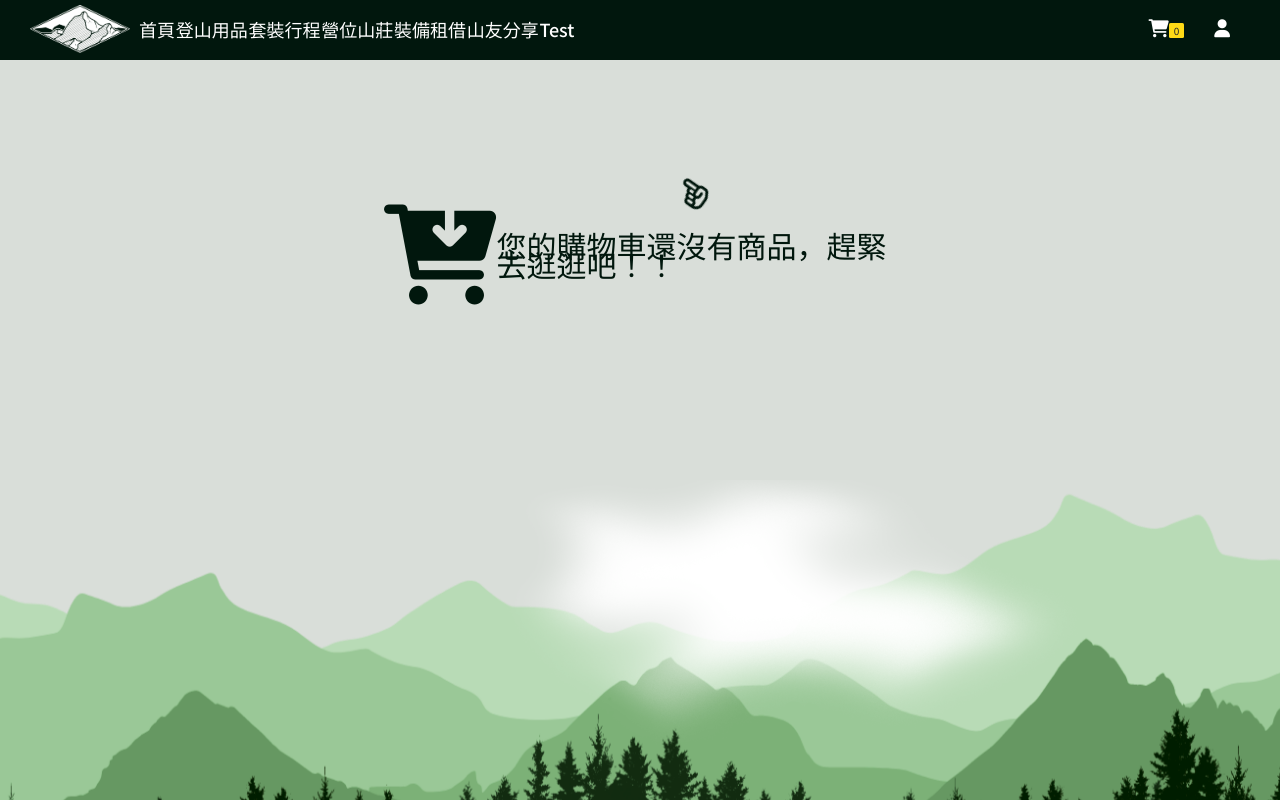
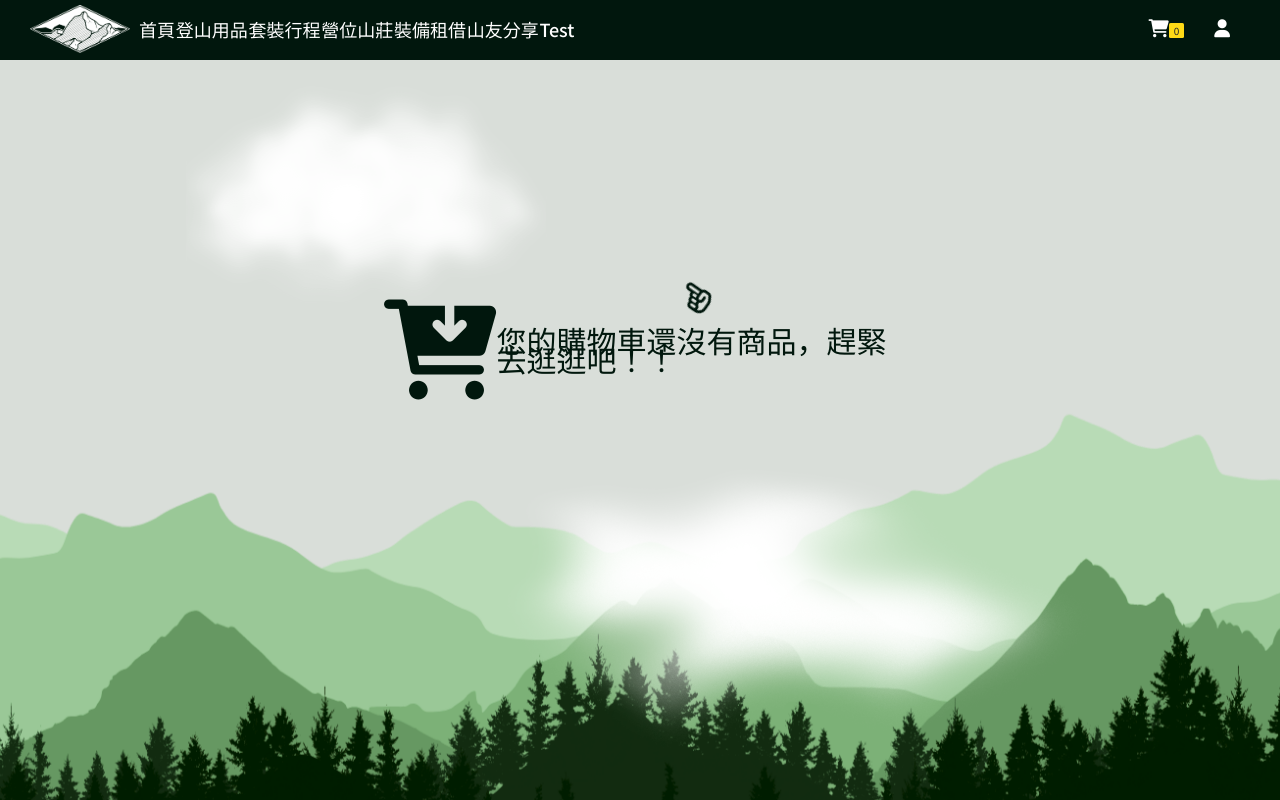
Before and after one commit to ZHANYIRU/react-1214, a React (Create React App) app: page /cart in a window 1280 px wide. Shown: the top 800 px of the page. Built offline with nearby package versions, Linux system fonts and the light colour scheme; no server answers.

Commit message:
購物車版面調整

```diff
--- a/src/pages/Cart/Cart.js
+++ b/src/pages/Cart/Cart.js
@@ -18,7 +18,7 @@ function Cart() {
     const windowH = window.innerHeight
     const bodyH = bodyHeight.current.clientHeight
     const windowScrollY = window.scrollY
-    if (windowScrollY + windowH > bodyH) {
+    if (windowScrollY + windowH * 0.8 > bodyH) {
       setBuyBar(true)
     } else {
       setBuyBar(false)
@@ -42,19 +42,23 @@ function Cart() {
   return (
     <>
       {cartItem ? (
-        <div className={styled.body} ref={bodyHeight}>
-          <CartTitle step={step} maxStep={maxStep} />
-          <NowComponents step={step} setStep={setStep} />
+        <>
+          <div className={styled.empty1}></div>
+          <div className={styled.body} ref={bodyHeight}>
+            <CartTitle step={step} maxStep={maxStep} />
+            <NowComponents step={step} setStep={setStep} />
+          </div>
           <BuyCart step={step} setStep={setStep} buyBar={buyBar} />
-        </div>
+        </>
       ) : (
-        <div className={styled.container}>
+        <>
+          <div className={styled.empty}></div>
           <div className={styled.noCart}>
             <i className="fa-solid fa-cart-arrow-down"></i>
             <i className="fa-regular fa-hand-point-down"></i>
             <p>您的購物車還沒有商品，趕緊去逛逛吧！！</p>
           </div>
-        </div>
+        </>
       )}
     </>
   )
--- a/src/pages/Cart/components/BuyCart.js
+++ b/src/pages/Cart/components/BuyCart.js
@@ -12,7 +12,7 @@ function BuyCart({ step, setStep, buyBar }) {
       <>
         <div
           className={styled.buyCart}
-          style={{ position: buyBar && 'absolute' }}
+          style={{ position: buyBar && 'relative', left: buyBar && '0' }}
         >
           <div className={styled.wrap}>
             <div>
--- a/src/styles/cart-scss/BuyCart.module.scss
+++ b/src/styles/cart-scss/BuyCart.module.scss
@@ -1,34 +1,32 @@
 @import '../global.scss';
-.buyCart{
+.buyCart {
   width: 50%;
   height: 100px;
-  margin: 0 auto ;
-  // background-color: rgba(227, 238, 231, 0.73);
+  margin: 0 auto;
   background-color: #e9d8a2be;
   position: fixed;
-  // position: absolute;
   bottom: 0;
   left: 25%;
 }
-.wrap{
+.wrap {
   width: 100%;
   height: 100%;
   display: flex;
   justify-content: space-around;
   align-items: center;
-  button{
+  button {
     border: none;
     background-color: $darkGreen;
-    color:$yellow;
+    color: $yellow;
     border-radius: 5px;
     padding: 10px 20px;
   }
-  p{
+  p {
     font-size: 20px;
   }
 }
-.price{
-  p{
+.price {
+  p {
     font-size: 30px;
   }
 }
--- a/src/styles/cart-scss/Cart.module.scss
+++ b/src/styles/cart-scss/Cart.module.scss
@@ -1,12 +1,8 @@
 @import '../global.scss';
 .body {
   width: 100%;
-  // max-height: 225vh;
-  max-height: 250vh;
-  background-color: $lightGreen;
-  padding: 100px 0;
-  position: relative;
-  z-index: 1;
+  max-height: 195vh;
+  // position: relative;
 }
 .cardWrap {
   width: 400px;
@@ -74,11 +70,13 @@
 }
 
 //購物車沒商品的話，顯示的畫面
-.container {
+.empty {
   width: 100%;
-  height: 60vh;
-  padding: 90px 0 60px;
-  background-color: $lightGreen;
+  height: 300px;
+}
+.empty1 {
+  width: 100%;
+  height: 100px;
 }
 .noCart {
   width: 40%;
@@ -97,7 +95,7 @@
     font-size: 30px;
     position: absolute;
     left: 60%;
-    top: 30%;
+    top: -10%;
     transform: rotate(130deg);
     animation: hands 1s linear infinite;
   }
@@ -112,6 +110,6 @@
   }
   // 50%{}
   100% {
-    transform: translate(-25px, -25px) rotate(125deg);
+    transform: translate(-20px, -20px) rotate(125deg);
   }
 }
```
